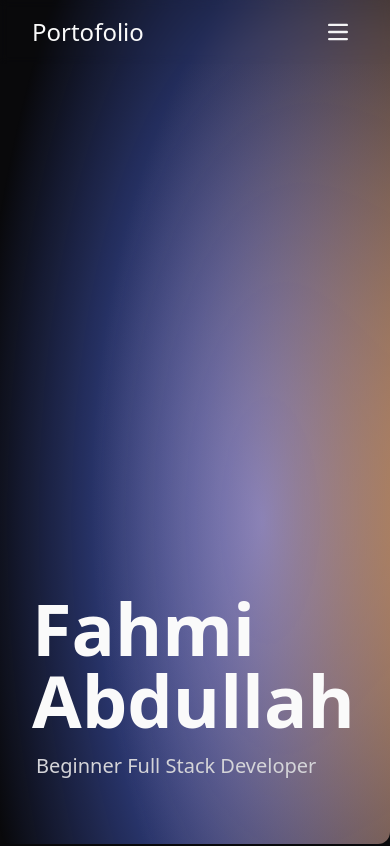
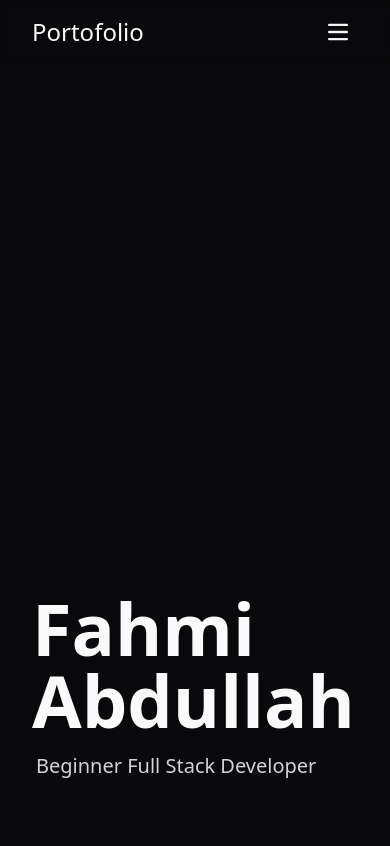
Before and after one commit to Abduls27/peweb-project-uts, a website: page index.html in a window 390 px wide. Shown: the top 846 px of the page. Drawn offline with nearby package versions, Linux system fonts and the light colour scheme.

Commit message:
Update index.html

```diff
--- a/index.html
+++ b/index.html
@@ -61,7 +61,7 @@
   </nav>
 
 
-  <section class="flex h-screen bg-move-gradient rounded-b-xl section-black">
+  <section class="flex h-screen lg:bg-move-gradient rounded-b-xl section-black">
     <div class="flex absolute justify-start flex-col bottom-0 mb-12 mx-8">
       <h1 class="font-bold text-7xl">Fahmi Abdullah</h1>
       <p class="font-light text-zinc-300 text-xl py-4 px-1">Beginner Full Stack Developer</p>
```
